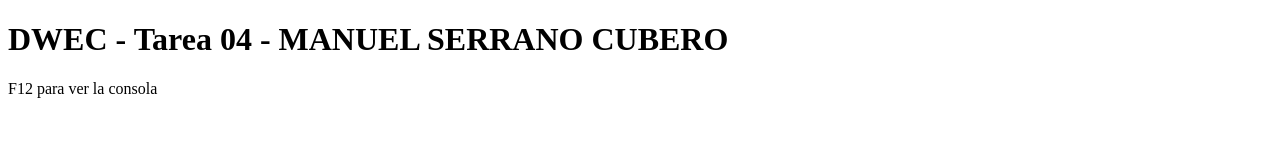
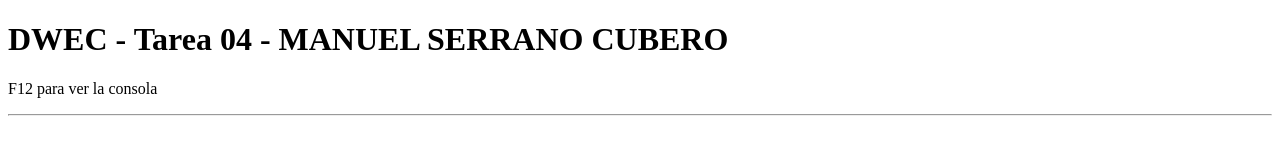
Before and after one commit to murete/DWEC_Tarea04, a plain HTML site: page index.html in a window 1280 px wide. Drawn offline with Linux system fonts and the light colour scheme.

Commit message:
Tarea Final

```diff
--- a/index.html
+++ b/index.html
@@ -26,7 +26,11 @@
     <h1>DWEC - Tarea 04 - MANUEL SERRANO CUBERO</h1>
     <p>F12 para ver la consola</p>
 
+    <!-- Creación de Clases y objetos JavaScript para gestionar un sistema de producciones audiovisuales.
+    Uso de módulos ES6, iteradores, generadores, manejo de errores, patrones de diseño (Singleton, Flyweight), etc. -->
+    <hr />
     <script src="js/entidades.js"></script>
+    <!-- Creación de los TEST de funcionalidad completos a través de consola -->
     <script src="js/test.js"></script>
   </body>
 </html>
```
Also changed, not shown: 1 other file.
